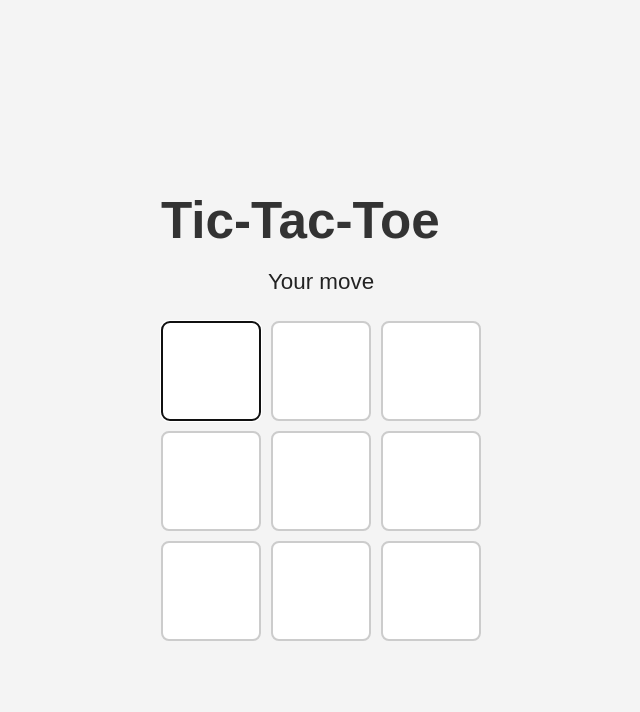
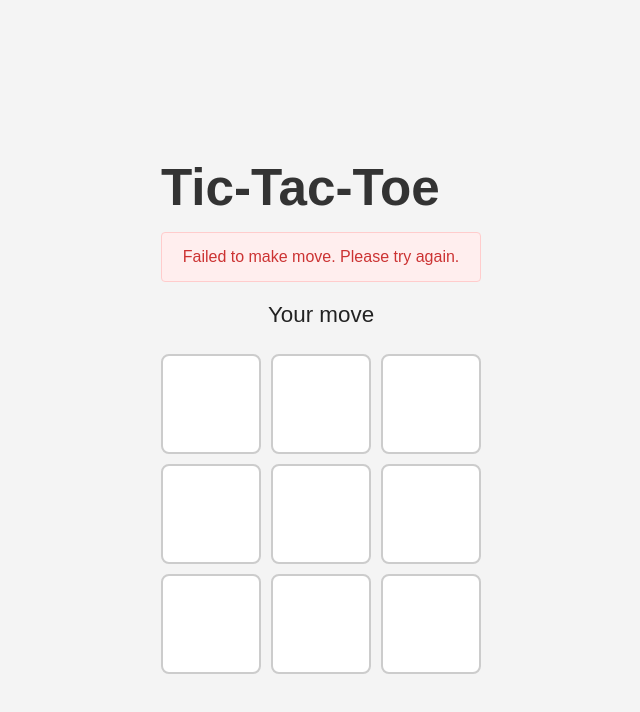
Before and after one commit to ghudeihed/tic-tac-toe, a React (Vite) app in the folder client/: page / in a window 1280 px wide. Both pictures are taken after a click on the button 530 px from the left and 371 px from the top of the page. Shown: the top 712 px of the page, without its empty margins (319-959 px from the left). Built offline with nearby package versions, Linux system fonts and the light colour scheme; no server answers.

Commit message:
adding some error handling on the client side

```diff
--- a/client/src/App.css
+++ b/client/src/App.css
@@ -80,3 +80,61 @@ h1 {
   outline: none;
   box-shadow: 0 0 0 3px rgba(0, 123, 255, 0.5);
 }
+
+/* Error message styling */
+.error-message {
+  background-color: #fee;
+  color: #c33;
+  padding: 12px;
+  border: 1px solid #fcc;
+  border-radius: 4px;
+  margin-bottom: 1rem;
+  text-align: center;
+  font-weight: 500;
+}
+
+/* Loading state styling */
+.status.loading {
+  color: #666;
+  font-style: italic;
+}
+
+.cell.loading {
+  opacity: 0.7;
+  cursor: wait;
+}
+
+/* Loading animation for cells */
+.cell.loading:hover {
+  background-color: #f0f0f0;
+  transform: none;
+}
+
+/* Disable hover effects when loading */
+.board.loading .cell:hover {
+  background-color: #fff;
+  transform: none;
+}
+
+/* Button loading state */
+.new-game-btn:disabled {
+  opacity: 0.6;
+  cursor: not-allowed;
+}
+
+/* Optional: Add a subtle loading spinner */
+.loading-spinner {
+  display: inline-block;
+  width: 16px;
+  height: 16px;
+  border: 2px solid #f3f3f3;
+  border-top: 2px solid #333;
+  border-radius: 50%;
+  animation: spin 1s linear infinite;
+  margin-left: 8px;
+}
+
+@keyframes spin {
+  0% { transform: rotate(0deg); }
+  100% { transform: rotate(360deg); }
+}
--- a/client/src/App.jsx
+++ b/client/src/App.jsx
@@ -7,20 +7,43 @@ function App() {
   const [board, setBoard] = useState(initialBoard);
   const [status, setStatus] = useState('Your move');
   const [isGameOver, setIsGameOver] = useState(false);
+  const [isLoading, setIsLoading] = useState(false); // Added missing state
+  const [error, setError] = useState(null); // Added error state
 
   const handleClick = async (index) => {
-    if (board[index] || isGameOver) return;
+    if (board[index] || isGameOver || isLoading) return; // Added isLoading check
 
+    setIsLoading(true);
+    setError(null); // Clear previous errors
+
+    try {
       const response = await fetch(`${import.meta.env.VITE_API_URL}/move`, {
         method: 'POST',
         headers: { 'Content-Type': 'application/json' },
         body: JSON.stringify({ board, index }),
       });
 
+      if (!response.ok) {
+        throw new Error(`HTTP error! status: ${response.status}`);
+      }
+
       const data = await response.json();
+
+      // Check if response has expected structure
+      if (!data.board || !data.status) {
+        throw new Error('Invalid response format');
+      }
+
       setBoard(data.board);
       setStatus(prettyStatus(data.status));
       if (data.status !== 'in_progress') setIsGameOver(true);
+
+    } catch (error) {
+      setError('Failed to make move. Please try again.');
+      console.error('Move error:', error);
+    } finally {
+      setIsLoading(false);
+    }
   };
 
   const prettyStatus = (s) => {
@@ -36,26 +59,41 @@ function App() {
     setBoard(initialBoard);
     setStatus('Your move');
     setIsGameOver(false);
+    setError(null);
   };
 
   return (
     <div className="container">
       <h1>Tic-Tac-Toe</h1>
+
+      {/* Error message display */}
+      {error && (
+        <div className="error-message" role="alert">
+          {error}
+        </div>
+      )}
+
+      {/* Loading indicator */}
+      {isLoading ? (
+        <p className="status loading">Making move...</p>
+      ) : (
         <p className="status">{status}</p>
+      )}
+
       <div className="board">
         {board.map((cell, i) => (
           <button
             key={i}
-            className={`cell ${cell === 'X' ? 'x' : cell === 'O' ? 'o' : ''}`}
+            className={`cell ${cell === 'X' ? 'x' : cell === 'O' ? 'o' : ''} ${isLoading ? 'loading' : ''}`}
             onClick={() => handleClick(i)}
-            disabled={!!cell || isGameOver}
+            disabled={!!cell || isGameOver || isLoading} // Added isLoading to disabled condition
           >
             {cell}
           </button>
         ))}
       </div>
       {isGameOver && (
-        <button className="new-game-btn" onClick={resetGame}>
+        <button className="new-game-btn" onClick={resetGame} disabled={isLoading}>
           New Game
         </button>
       )}
```
Lines whose indentation alone changed are shown as unchanged.
